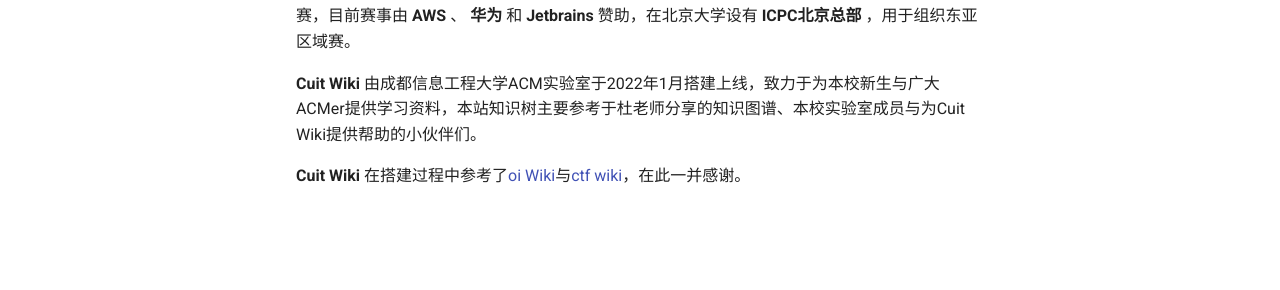
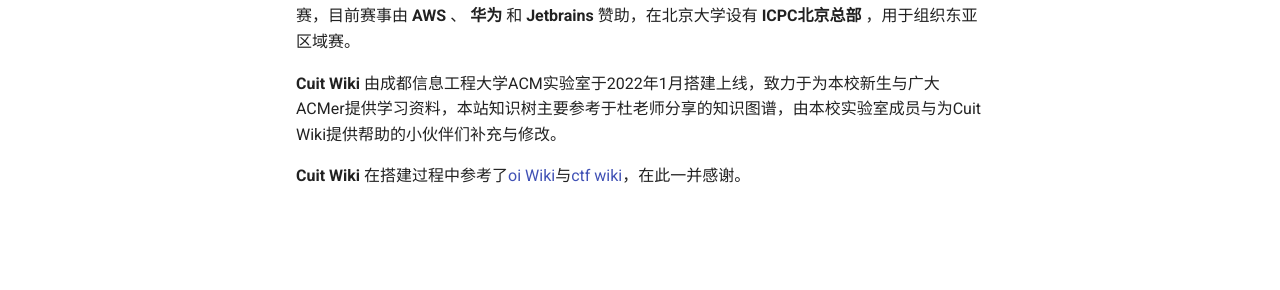
Before and after one commit to Crotes/Cuit-Wiki, an MkDocs documentation site: the page built from docs/index.md, in a window 1280 px wide. Shown: the part 301-591 px from the top of the page. Built offline with MkDocs 1.6.1 and Material for MkDocs 9.7.7, drawn with Linux system fonts in a browser that asks for light colours; comment, search, counter and statistics services are not loaded.

Commit message:
Update index.md

```diff
--- a/docs/index.md
+++ b/docs/index.md
@@ -2,6 +2,6 @@
 
 **ICPC**（International Collegiate Programming Contest）是原由国际计算机协会（**ACM**）主办的，一项旨在展示大学生创新能力、团队精神和在压力下编写程序、分析和解决问题能力的年度竞赛。经过近40年的发展， **ACM国际大学生程序设计竞赛** 已经成为全球最具影响力的大学生程序设计竞赛，目前赛事由 **AWS** 、 **华为** 和 **Jetbrains** 赞助，在北京大学设有 **ICPC北京总部** ，用于组织东亚区域赛。
 
- **Cuit Wiki** 由成都信息工程大学ACM实验室于2022年1月搭建上线，致力于为本校新生与广大ACMer提供学习资料，本站知识树主要参考于杜老师分享的知识图谱、本校实验室成员与为Cuit Wiki提供帮助的小伙伴们。
+ **Cuit Wiki** 由成都信息工程大学ACM实验室于2022年1月搭建上线，致力于为本校新生与广大ACMer提供学习资料，本站知识树主要参考于杜老师分享的知识图谱，由本校实验室成员与为Cuit Wiki提供帮助的小伙伴们补充与修改。
 
  **Cuit Wiki** 在搭建过程中参考了[oi Wiki](https://oi-wiki.org/)与[ctf wiki](https://ctf-wiki.org/)，在此一并感谢。
```
